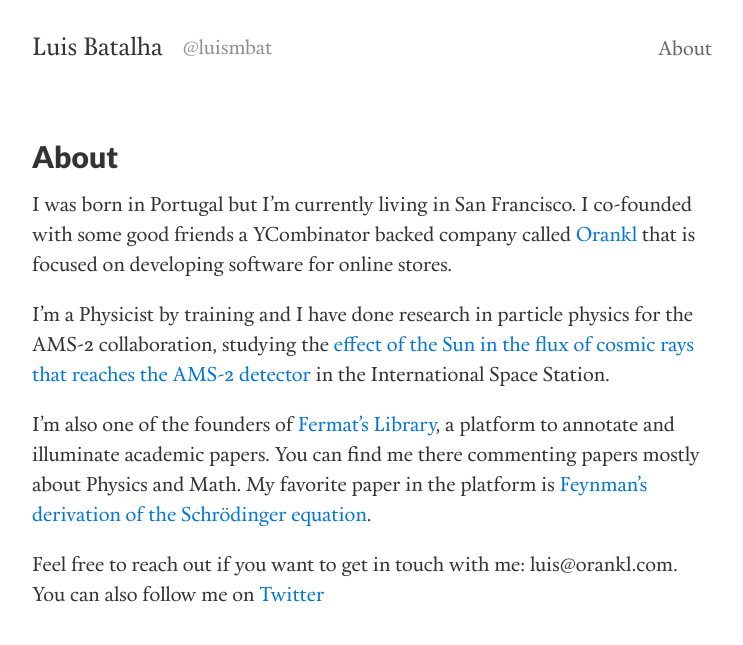
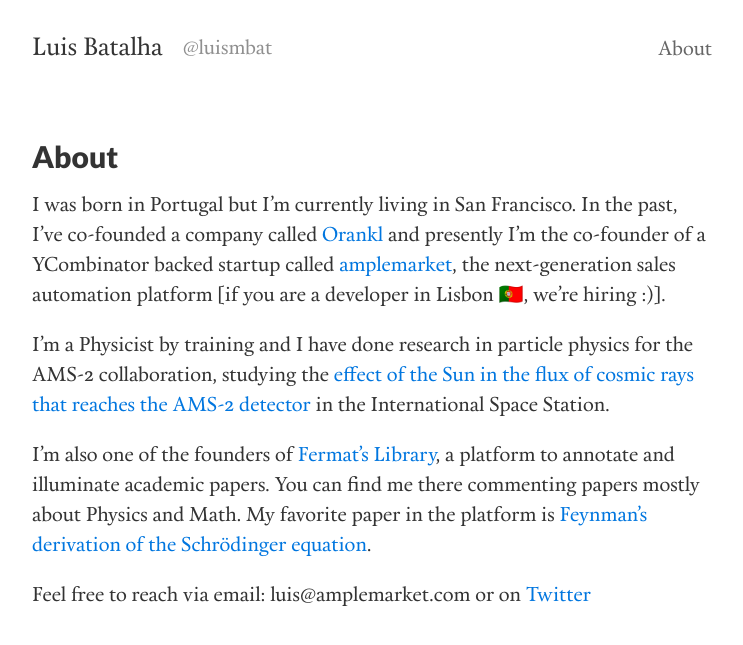
Before and after one commit to luisbatalha/luisbatalha.github.io, a Jekyll site: the page built from about.md, in a window 1280 px wide. Shown: the top 645 px of the page, without its empty margins (268-1011 px from the left). Built offline with Jekyll 4.4.1, drawn with Linux system fonts in a browser that asks for light colours; Markdown is read by kramdown in place of the engine named in the settings.

Commit message:
Adds amplemarket to about

```diff
--- a/about.md
+++ b/about.md
@@ -4,13 +4,15 @@ title: About
 permalink: /about/
 ---
 
-I was born in Portugal but I'm currently living in San Francisco. I co-founded with some good friends a YCombinator backed company called [Orankl](http://www.orankl.com) that is focused on developing software for online stores.
+I was born in Portugal but I'm currently living in San Francisco. In the past, I've co-founded a company called [Orankl](http://www.orankl.com) and presently I'm the co-founder of a YCombinator backed startup called [amplemarket](http://www.amplemarket.com), the next-generation sales automation platform [if you are a developer in Lisbon 🇵🇹, we're hiring :)].
 
+<!-- I co-founded with some good friends a YCombinator backed company called [Orankl](http://www.orankl.com) that is focused on developing software for online stores.
+ -->
 I'm a Physicist by training and I have done research in particle physics for the AMS-2 collaboration, studying the [effect of the Sun in the flux of cosmic rays that reaches the AMS-2 detector](https://fenix.tecnico.ulisboa.pt/downloadFile/395144667265/dissertacao.pdf) in the International Space Station.
 
 I'm also one of the founders of [Fermat's Library](http://www.fermatslibrary.com), a platform to annotate and illuminate academic papers. You can find me there commenting papers mostly about Physics and Math. My favorite paper in the platform is [Feynman's derivation of the Schrödinger equation](http://fermatslibrary.com/s/feynmans-derivation-of-the-schrodinger-equation).
 
-Feel free to reach out if you want to get in touch with me: luis@orankl.com. You can also follow me on [Twitter](http://twitter.com/luismbat)
+Feel free to reach via email: luis@amplemarket.com or on [Twitter](http://twitter.com/luismbat)
 
 
 <!-- This Jekyll theme was crafted with <3 by [John Otander](http://johnotander.com)
```
